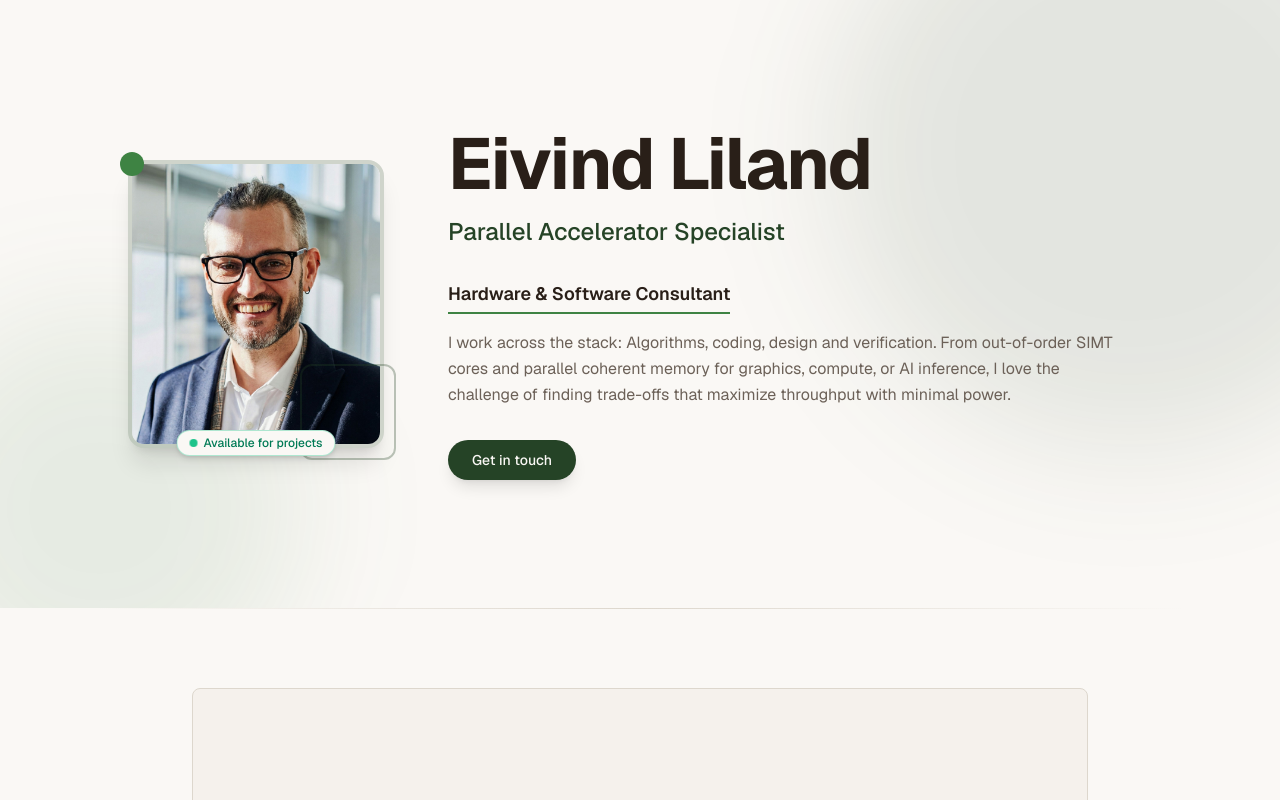
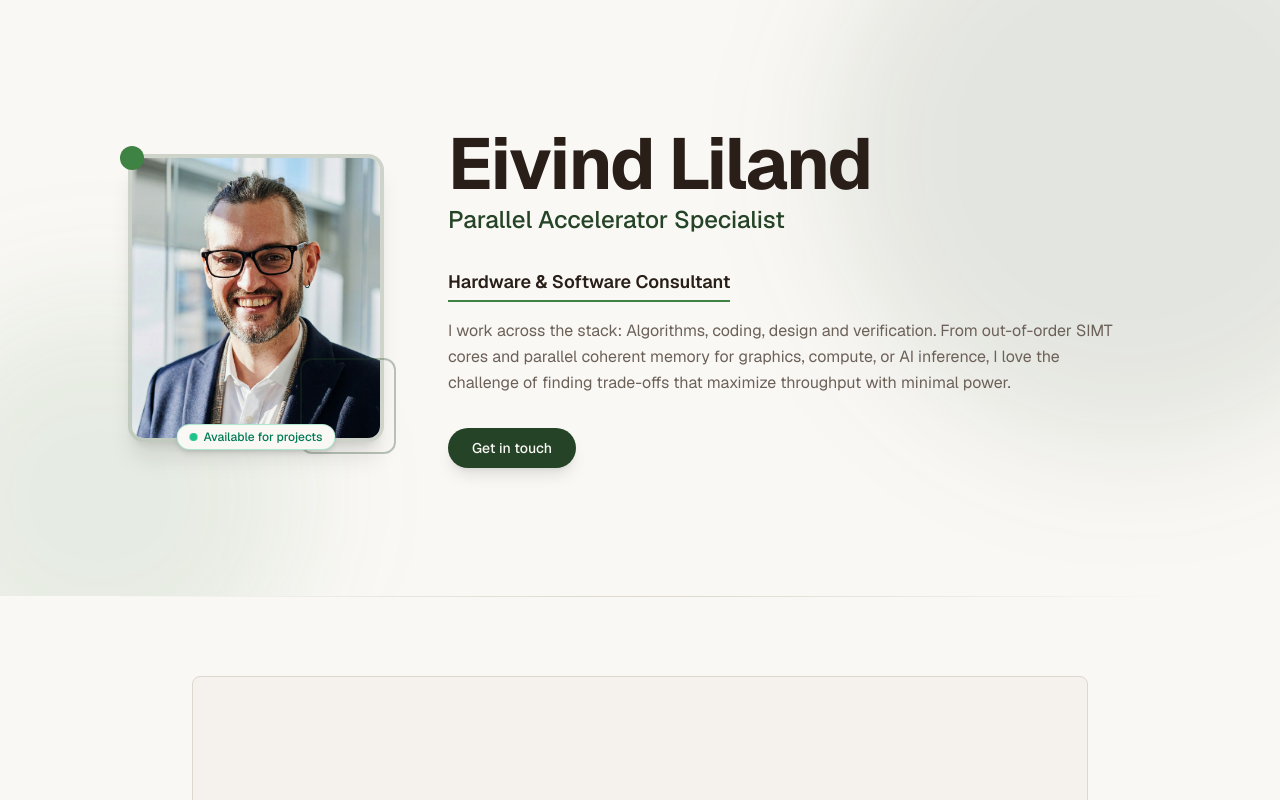
Before and after one commit to spookysys/liland.dev, a Next.js app: page / in a window 1280 px wide. Shown: the top 800 px of the page. Built offline with nearby package versions, Linux system fonts and the light colour scheme.

Commit message:
fix: adjust margin for subtitle in Hero component

```diff
--- a/components/hero.tsx
+++ b/components/hero.tsx
@@ -38,7 +38,7 @@ export function Hero() {
                 Eivind Liland
               </h1>
 
-              <p className="mt-4 text-xl font-medium text-primary md:text-2xl">
+              <p className="mt-1 text-xl font-medium text-primary md:text-2xl">
                 Parallel Accelerator Specialist
               </p>
 
```
